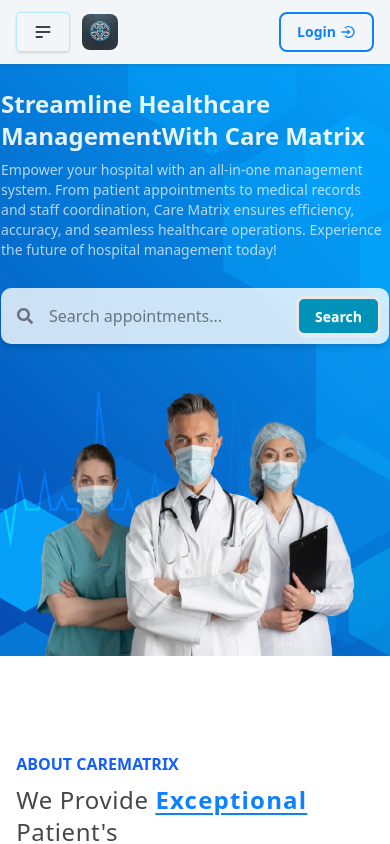
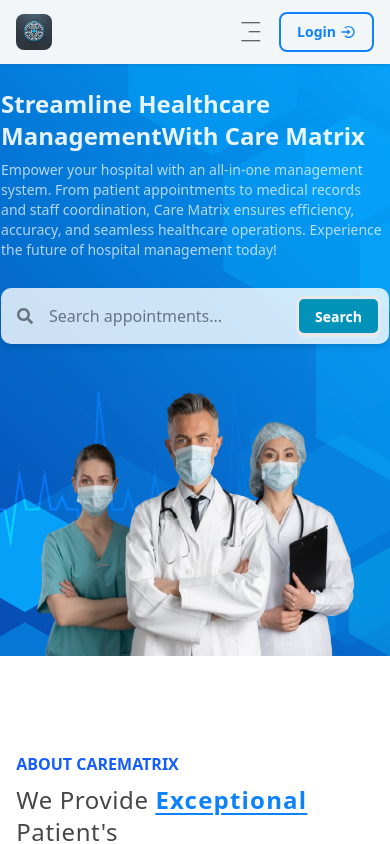
Before and after one commit to ssmahim01/Care-Matrix-With-Dev-Sync, a React (Vite) app: page / in a window 390 px wide. Shown: the top 844 px of the page. Built offline with nearby package versions, Linux system fonts and the light colour scheme.

Commit message:
[Updated] - Navbar

```diff
--- a/src/shared/Navbar/Navbar.jsx
+++ b/src/shared/Navbar/Navbar.jsx
@@ -1,43 +1,37 @@
 import { BiLogInCircle, BiLogOutCircle } from "react-icons/bi";
 import { FaHome } from "react-icons/fa";
-import {
-  MdContacts,
-  MdHealthAndSafety,
-  MdLocalPharmacy,
-  MdMedicalServices,
-  MdMenuBook,
-} from "react-icons/md";
+import { MdContacts, MdDelete, MdMedicalServices } from "react-icons/md";
+import {CiMenuFries} from "react-icons/ci";
 import { FaUserDoctor } from "react-icons/fa6";
 import { Link, NavLink } from "react-router-dom";
 import CareMatrixLogo from "../../assets/Images/logo-care-matrix.webp";
-import { useEffect, useRef } from "react";
-import { useDispatch, useSelector } from "react-redux";
-import { closeMenu, toggleMenu } from "@/redux/menuSlice";
 import "./Navbar.css";
+import { useState } from "react";
 
 const Navbar = () => {
+  const [isMenuOpen, setIsMenuOpen] = useState(false);
   const user = null;
-  const dispatch = useDispatch();
-  const menuOpen = useSelector((state) => state.menu.menuOpen);
-  console.log(menuOpen);
-  const dropdownRef = useRef(null);
+  // const dispatch = useDispatch();
+  // const menuOpen = useSelector((state) => state.menu.menuOpen);
+  // console.log(menuOpen);
+  // const dropdownRef = useRef(null);
 
-  const handleToggleMenu = () => {
-    dispatch(toggleMenu());
-  };
+  // const handleToggleMenu = () => {
+  //   dispatch(toggleMenu());
+  // };
 
-  const handleClickOutSide = (e) => {
-    if (!e.target.closest(".dropdown")) {
-      dispatch(closeMenu());
-    }
-  };
+  // const handleClickOutSide = (e) => {
+  //   if (!e.target.closest(".dropdown")) {
+  //     dispatch(closeMenu());
+  //   }
+  // };
 
-  useEffect(() => {
-    document.addEventListener("click", handleClickOutSide);
-    return () => {
-      document.removeEventListener("click", handleClickOutSide);
-    };
-  }, [dispatch]);
+  // useEffect(() => {
+  //   document.addEventListener("click", handleClickOutSide);
+  //   return () => {
+  //     document.removeEventListener("click", handleClickOutSide);
+  //   };
+  // }, [dispatch]);
 
   const routes = (
     <>
@@ -53,22 +47,21 @@ const Navbar = () => {
       <NavLink className="flex gap-1 items-center" to="/contact-us">
         <MdContacts /> <span className="font-bold">Contact Us</span>
       </NavLink>
-      <NavLink className="flex gap-1 items-center" to="/pharmacy">
+      {/* <NavLink className="flex gap-1 items-center" to="/pharmacy">
         <MdLocalPharmacy /> <span className="font-bold">Pharmacy</span>
-      </NavLink>
-      <NavLink className="flex gap-1 items-center" to="/health-articles">
+      </NavLink> */}
+      {/* <NavLink className="flex gap-1 items-center" to="/health-articles">
         <MdHealthAndSafety /> <span className="font-bold">Health Articles</span>
-      </NavLink>
+      </NavLink> */}
     </>
   );
 
   return (
-   <div className="max-w-[98rem] mx-auto">
+    <>
       <div className="navbar border-b border-[#f3f6f9] fixed z-20 shadow-sm lg:px-24 md:px-6 px-4 bg-[#f3f6f9]">
-      <div className="navbar-start">
-        <div className="dropdown" ref={dropdownRef}>
+        <div className="navbar-start w-full">
+          {/* <div className="dropdown">
           <button
-            onClick={handleToggleMenu}
             tabIndex={0}
             role="button"
             className="btn btn-outline border border-sky-200 lg:hidden mr-3 shadow-sm"
@@ -114,7 +107,19 @@ const Navbar = () => {
               {routes}
             </ul>
           )}
-        </div>
+        </div> */}
+          {/* mobile sidebar */}
+          <aside
+            className={` ${
+              isMenuOpen
+                ? "translate-x-0 opacity-100 z-20"
+                : "translate-x-[200px] opacity-0 z-[-1]"
+            } lg:hidden bg-[#e2ebee] p-4 text-center absolute top-[60px] right-0 w-full md:right-2 sm:w-[300px] md:rounded-md transition-all duration-300`}
+          >
+            <ul className="gap-[20px] text-[1rem] text-gray-900 flex flex-col">
+             {routes}
+            </ul>
+          </aside>
           <div className="flex items-center">
             <img
               src={CareMatrixLogo}
@@ -136,6 +141,11 @@ const Navbar = () => {
             <ul className="menu menu-horizontal gap-4 mr-3 px-1">{routes}</ul>
           </div>
 
+          <CiMenuFries
+            className="text-[1.6rem] text-[#353333] cursor-pointer lg:hidden flex mr-4"
+            onClick={() => setIsMenuOpen(!isMenuOpen)}
+          />
+
           {user ? (
             <div className="flex gap-2 items-center">
               <button className="btn btn-outline border-2 px-4 hover:text-white text-rose-500 hover:bg-rose-500 rounded-md font-bold flex gap-1 items-center">
@@ -155,7 +165,7 @@ const Navbar = () => {
           )}
         </div>
       </div>
-   </div>
+    </>
   );
 };
 
```
Lines whose indentation alone changed are shown as unchanged.
